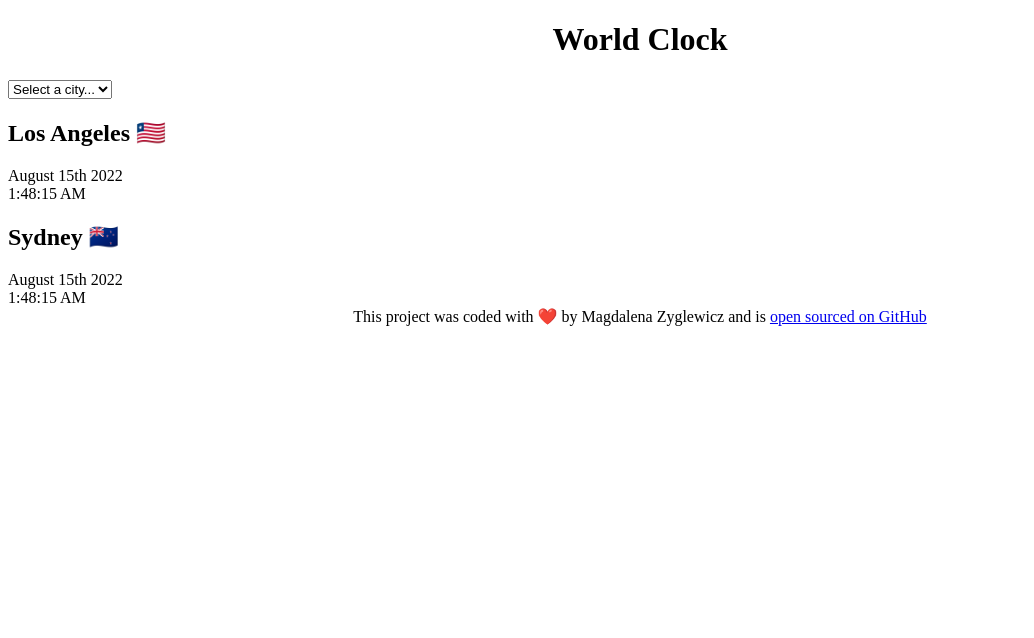
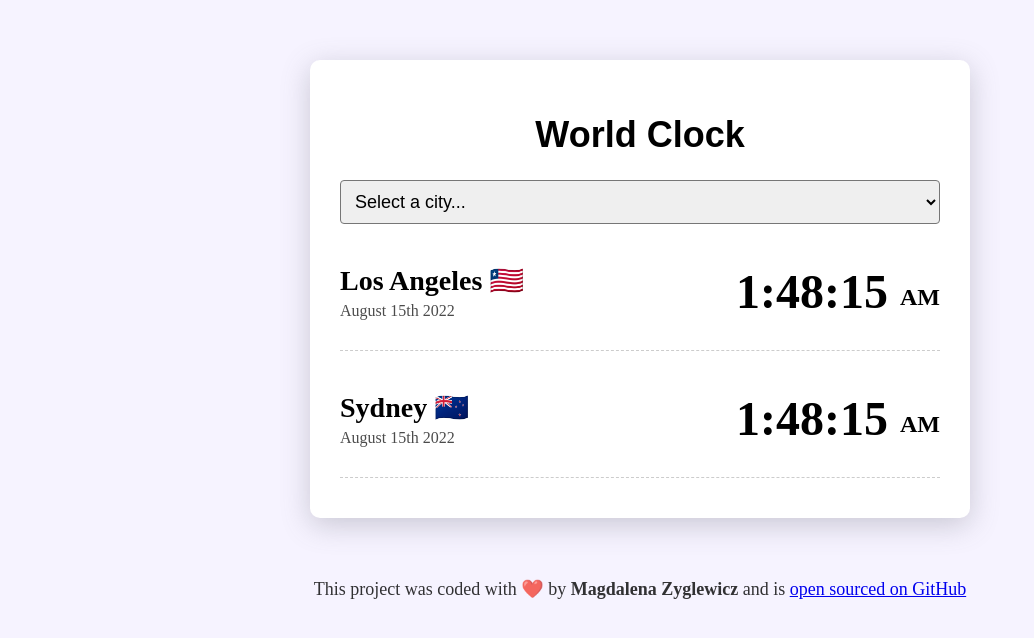
Before and after one commit to Lena3891/World-Clock, a plain HTML site: page index.html in a window 1280 px wide. Shown: the whole page, without its empty margins (0-1034 px from the left). Drawn offline with Linux system fonts and the light colour scheme.

Commit message:
Added restyle with CSS

```diff
--- a/index.html
+++ b/index.html
@@ -11,6 +11,8 @@
   <body>
     <div class="container">
     <h1>World Clock</h1>
+
+
     <select>
       <option value="">Select a city...</option>
       <option value="">London</option>
@@ -18,20 +20,24 @@
       <option value="">Auckland</option>
     </select>
 
-    <div class="city"></div>
+
+    <div class="city">
+      <div>
       <h2>Los Angeles 🇱🇷</h2>
       <div class="date">August 15th 2022</div>
-      <div class="time">1:48:15 AM</div>
+      </div>
+      <div class="time">1:48:15 <small>AM</small></div>
     </div>
-    <div class="city"></div>
+    <div class="city">
+      <div>
       <h2>Sydney 🇳🇿</h2>
       <div class="date">August 15th 2022</div>
-      <div class="time">1:48:15 AM</div>
+      </div>
+      <div class="time">1:48:15 <small>AM</small></div>
+      </div>
     </div>
-
-
     <footer>
-      This project was coded with ❤️ by Magdalena Zyglewicz and is
+      This project was coded with ❤️ by <strong>Magdalena Zyglewicz</strong> and is
       <a href="https://github.com/Lena3891/World-Clock" target="_blank">
         open sourced on GitHub</a
       >
--- a/src/style.css
+++ b/src/style.css
@@ -1,6 +1,64 @@
+body {
+    background-color: #F6F3FF;
+
+}
+.container {
+    max-width: 600px;
+    margin: 60px auto;
+    background-color: white;
+    padding: 30px;
+    border-radius: 10px;
+    box-shadow: rgba(100, 100, 111, 0.3) 0px 7px 29px 0px
+}
+
+.city {
+    display: flex;
+    margin: 10px 0;
+    justify-content: space-between;
+    padding: 30px 0 ;
+    border-bottom: 1px dashed rgb(0, 0, 0, 0.2);
+}
+
+.city last-child {
+    border: none;
+}
+
 h1 {
     text-align: center;
+    font-family: sans-serif;
+    font-size: 36px;
 }
+
+h2 {
+    margin: 0 0 5px;
+    font-size: 28px;
+}
+
+.date {
+    opacity: 0.7;
+}
+
+.time {
+   font-size: 48px;
+   font-weight: bold;
+}
+
+.time small {
+    font-size: 24px;
+    vertical-align: middle;
+    line-height: 36px;
+
+}
+select {
+    display: block;
+    font-size: 18px;
+    width: 100%;
+    border-radius: 4px;
+    padding: 10px;
+}
+
 footer {
     text-align: center;
+    font-size: 18px;
+    color: rgba(0, 0, 0, 0.8)
 }
```
Also changed, not shown: 1 other file.
